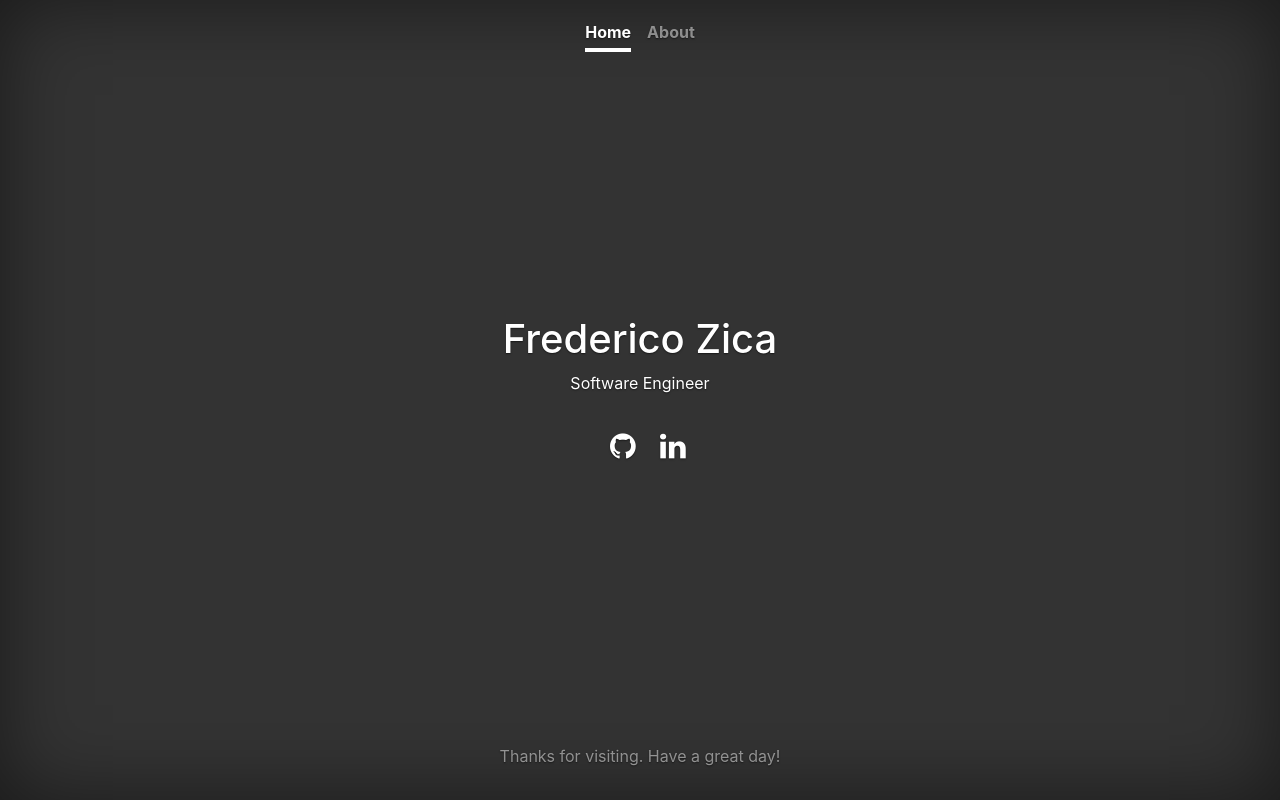
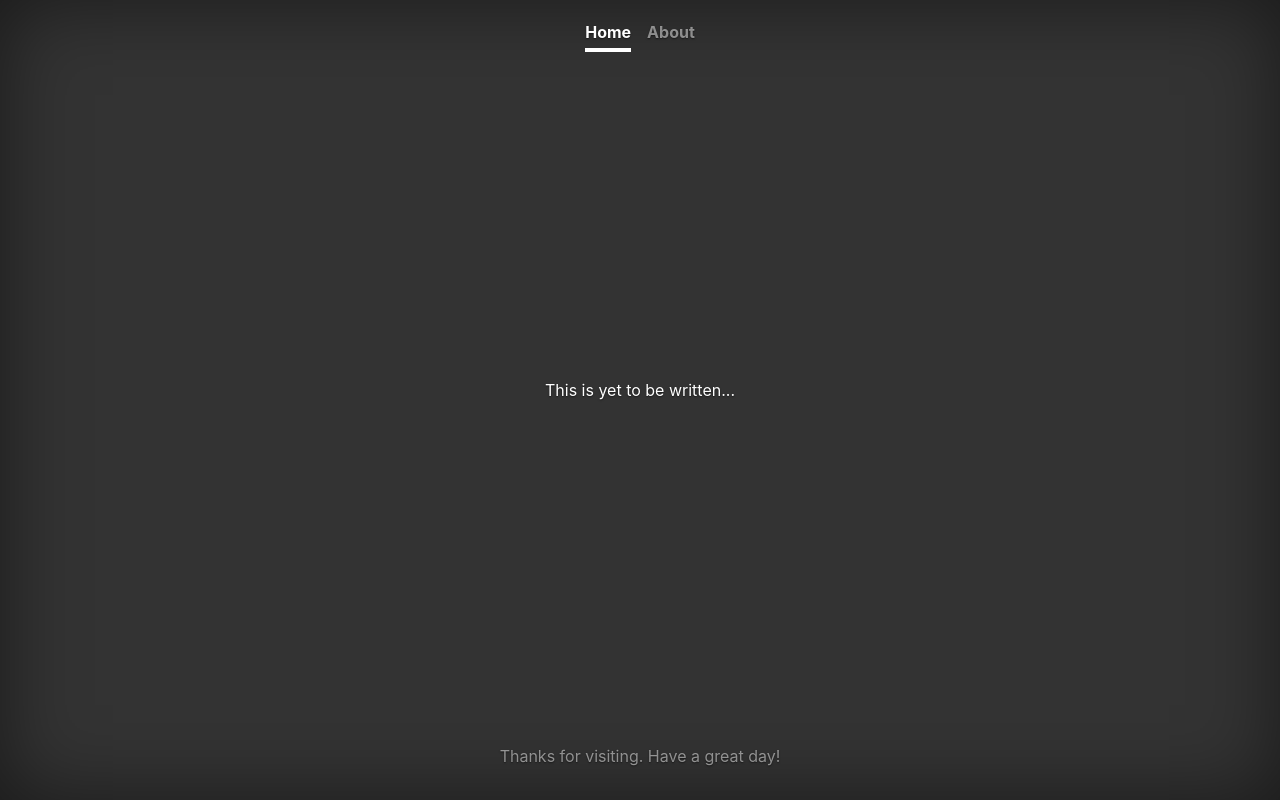
Before and after one commit to fredzica/fredzica.github.io, a React (Create React App) app: page /about in a window 1280 px wide. Built offline with nearby package versions, Linux system fonts and the light colour scheme.

Commit message:
routes working

```diff
--- a/src/About.js
+++ b/src/About.js
@@ -1,33 +1,15 @@
+import Footer from "./Footer";
+import Header from "./Header";
+
 function About() {
   return (
-    <div className="cover-container text-center d-flex h-100 p-3 mx-auto flex-column">
-      <header className="masthead mb-auto">
-        <div className="inner">
-          <nav className="nav nav-masthead justify-content-center">
-            <a className="nav-link active" href="/">
-              Home
-            </a>
-            <a className="nav-link" href="/about">
-              About
-            </a>
-          </nav>
-        </div>
-      </header>
+    <>
+      <Header />
       <main role="main" className="cover">
-        <h1>Frederico Zica</h1>
-        <p>Software Engineer</p>
-        <a href="https://github.com/fredzica" className="fa fa-github"></a>
-        <a
-          href="https://www.linkedin.com/in/fredericozica/"
-          className="fa fa-linkedin"
-        ></a>
+        <p>This is yet to be written...</p>
       </main>
-      <footer className="mastfoot mt-auto">
-        <div>
-          <p>Thanks for visiting. Have a great day!</p>
-        </div>
-      </footer>
-    </div>
+      <Footer />
+    </>
   );
 }
 
--- a/src/App.js
+++ b/src/App.js
@@ -4,11 +4,13 @@
 
 function App() {
   return (
-    <Routes>
-      <Route exact path="/" element={<Home />} />
-      <Route path="/about" element={<About />} />
-      {/*<Route component={Error} />*/}
-    </Routes>
+    <div className="cover-container text-center d-flex h-100 p-3 mx-auto flex-column">
+      <Routes>
+        <Route exact path="/" element={<Home />} />
+        <Route path="/about" element={<About />} />
+        {/*<Route component={Error} />*/}
+      </Routes>
+    </div>
   );
 }
 
--- /dev/null
+++ b/src/Footer.js
@@ -0,0 +1,11 @@
+function Footer() {
+  return (
+    <footer className="mastfoot mt-auto">
+      <div>
+        <p>Thanks for visiting. Have a great day!</p>
+      </div>
+    </footer>
+  );
+}
+
+export default Footer;
--- /dev/null
+++ b/src/Header.js
@@ -0,0 +1,20 @@
+import { Link } from "react-router-dom";
+
+function Header() {
+  return (
+    <header className="masthead mb-auto">
+      <div className="inner">
+        <nav className="nav nav-masthead justify-content-center">
+          <Link className="nav-link active" to="/">
+            Home
+          </Link>
+          <Link className="nav-link" to="/about">
+            About
+          </Link>
+        </nav>
+      </div>
+    </header>
+  );
+}
+
+export default Header;
--- a/src/Home.js
+++ b/src/Home.js
@@ -1,20 +1,10 @@
-import { Link } from "react-router-dom";
+import Footer from "./Footer";
+import Header from "./Header";
 
 function Home() {
   return (
-    <div className="cover-container text-center d-flex h-100 p-3 mx-auto flex-column">
-      <header className="masthead mb-auto">
-        <div className="inner">
-          <nav className="nav nav-masthead justify-content-center">
-            <Link className="nav-link active" to="/">
-              Home
-            </Link>
-            <Link className="nav-link" to="/about">
-              About
-            </Link>
-          </nav>
-        </div>
-      </header>
+    <>
+      <Header />
       <main role="main" className="cover">
         <h1>Frederico Zica</h1>
         <p>Software Engineer</p>
@@ -24,12 +14,8 @@
           className="fa fa-linkedin"
         ></a>
       </main>
-      <footer className="mastfoot mt-auto">
-        <div>
-          <p>Thanks for visiting. Have a great day!</p>
-        </div>
-      </footer>
-    </div>
+      <Footer />
+    </>
   );
 }
 
```
